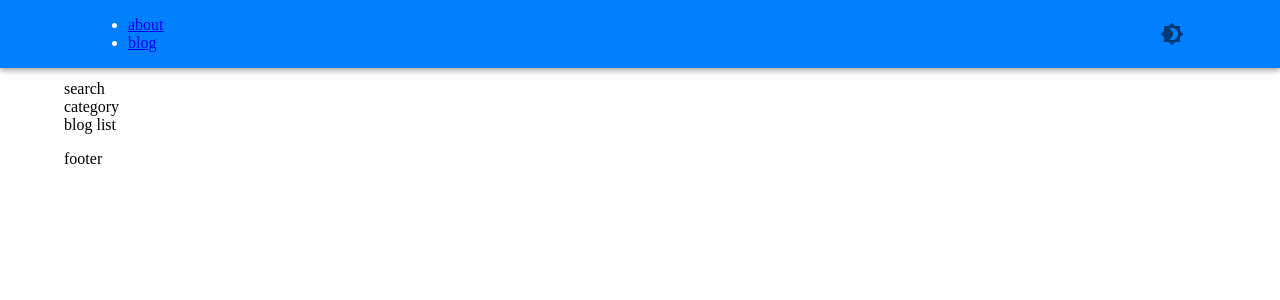
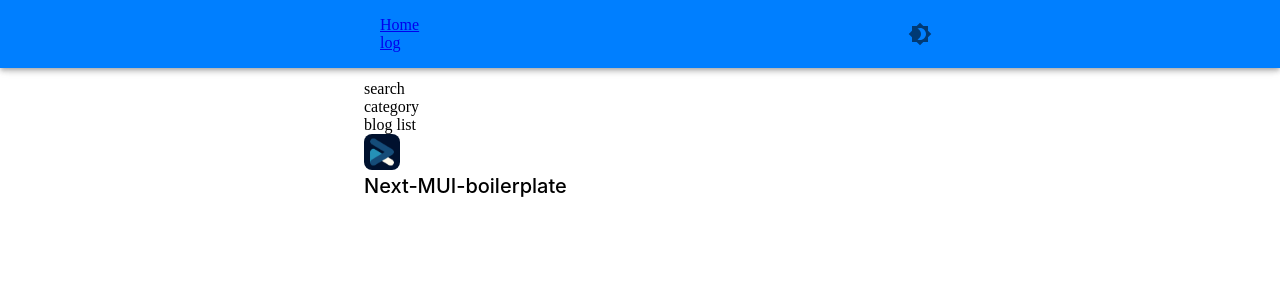
Before and after one commit to arrofirezasatria/nextjs-frontend-boilerplate, a Next.js app: page /blog in a window 1280 px wide. Shown: the top 300 px of the page. Built offline with nearby package versions, Linux system fonts and the light colour scheme.

Commit message:
feat: @loacation and some branding theme

```diff
--- a/src/components/AppsBar.tsx
+++ b/src/components/AppsBar.tsx
@@ -6,8 +6,8 @@ import Brightness7Icon from "@mui/icons-material/Brightness7";
 import Link from "next/link";
 
 const link = [
-  { title: "about", link: "/about" },
-  { title: "blog", link: "/blog" },
+  { title: "Home", link: "/about" },
+  { title: "log", link: "/blog" },
 ];
 
 export default function AppsBar() {
@@ -15,9 +15,19 @@ export default function AppsBar() {
 
   return (
     <AppBar>
-      <Container>
-        <Toolbar>
-          <Box component="nav" sx={{ display: "flex", flexGrow: 1, gap: 4 }}>
+      <Container maxWidth={"sm"} disableGutters>
+        <Toolbar disableGutters={true}>
+          <Box
+            component="nav"
+            sx={{
+              display: "flex",
+              flexGrow: 1,
+              gap: 4,
+              "& ul": {
+                listStyleType: "none",
+              },
+            }}
+          >
             <ul>
               {link.map((item, index) => {
                 return (
--- a/src/layouts/AppsContainer.tsx
+++ b/src/layouts/AppsContainer.tsx
@@ -6,6 +6,8 @@ import { NextSeoProps } from "next-seo/lib/types";
 import Header from "@layouts/Header";
 import AppsBar from "@components/AppsBar";
 
+import useTheme from "@mui/material/styles/useTheme";
+
 interface props {
   children: React.ReactNode;
   basicSeo?: NextSeoProps;
@@ -13,8 +15,14 @@ interface props {
 
 export default function AppsContainer(AppsContainerProps: props) {
   const { children, basicSeo, ...rest } = AppsContainerProps;
+  const theme = useTheme();
+
   return (
-    <Container {...rest}>
+    <Container
+      disableGutters={theme.breakpoints.up("lg") === true}
+      maxWidth={"sm"}
+      {...rest}
+    >
       <NextSeo {...basicSeo} />
       <AppsBar />
       {children}
--- a/src/layouts/Footer.tsx
+++ b/src/layouts/Footer.tsx
@@ -1,9 +1,27 @@
+import { Box, Typography } from "@mui/material";
+import Image from "next/image";
 import React from "react";
 
 export default function Footer() {
   return (
-    <footer>
-      <p>footer</p>
-    </footer>
+    <Box component={"footer"}>
+      <Box
+        sx={{
+          position: "relative",
+          borderRadius: "8px",
+          flexWrap: "hidden",
+          overflow: "hidden",
+          width: "36px",
+          height: "36px",
+        }}
+      >
+        <Image
+          src="/static/icons/maskable_icon_x48.png"
+          alt="NextJS-MUI-boilerplate logo"
+          fill
+        />
+      </Box>
+      <Typography variant="h6">Next-MUI-boilerplate</Typography>
+    </Box>
   );
 }
--- a/src/modules/brandingTheme.ts
+++ b/src/modules/brandingTheme.ts
@@ -1,4 +1,5 @@
 import { Rubik } from "@next/font/google";
+import { Poppins } from "@next/font/google";
 
 export const blue = {
   50: "#F0F7FF",
@@ -31,7 +32,7 @@ export const blueDark = {
 const rubik = Rubik({
   variable: "--rubik-font",
   subsets: ["latin"],
-  weight: ["400"],
+  weight: ["600"],
 });
 
 const systemFont = [
--- a/src/pages/index.tsx
+++ b/src/pages/index.tsx
@@ -12,7 +12,7 @@ export default function Home() {
 
   return (
     <AppsContainer>
-      <Box component="main">
+      <Box component="main" sx={{ height: "100vh" }}>
         <header>
           <h1>Title</h1>
         </header>
```
Also changed, not shown: tsconfig.json (+3 -4 lines).
